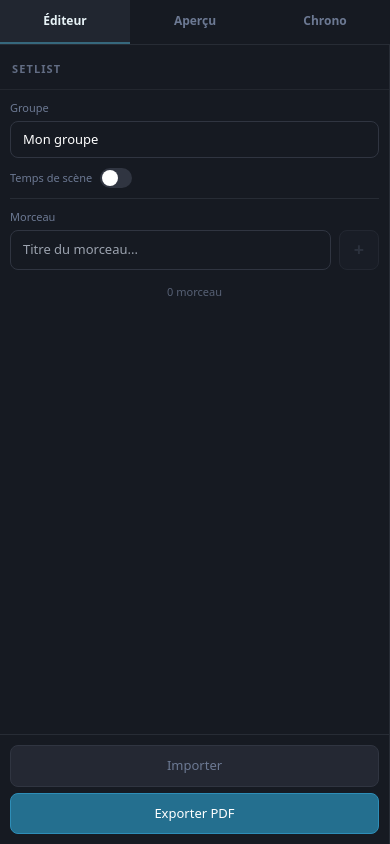
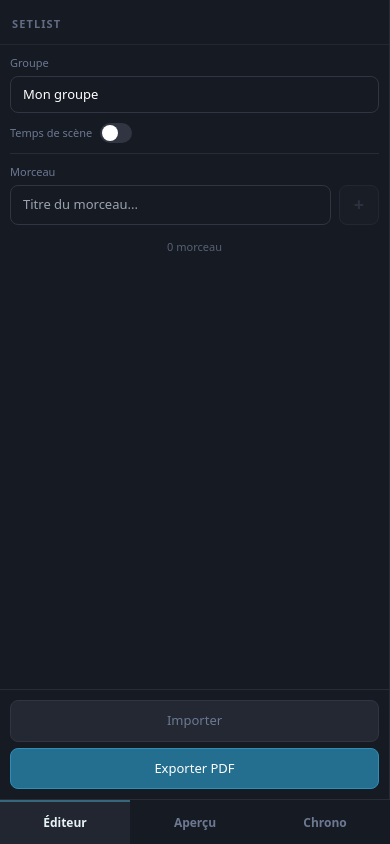
Before and after one commit to DjoAHP/setlab-saas, a React (Vite) app: page / in a window 390 px wide. Built offline with nearby package versions, Linux system fonts and the light colour scheme; the HTML template or start-up script is replaced by a standard one.

Commit message:
fix: move mobile tabs to bottom of screen

```diff
--- a/src/App.tsx
+++ b/src/App.tsx
@@ -26,9 +26,16 @@ function AppContent() {
   if (isMobile) {
     return (
       <div style={{ display: "flex", flexDirection: "column", height: "100%", width: "100%", overflow: "hidden" }}>
+        <div style={{ flex: 1, minHeight: 0, width: "100%", display: "flex", flexDirection: "column" }}>
+          {mobileTab === "editor" && <SetlistEditor />}
+          {mobileTab === "preview" && <SetlistPreview />}
+          {mobileTab === "chrono" && <ChronoPanel />}
+        </div>
+
         <div
           style={{
-            display: "flex", width: "100%", borderBottom: "1px solid hsl(220, 15%, 18%)",
+            display: "flex", width: "100%",
+            borderTop: "1px solid hsl(220, 15%, 18%)",
             background: "hsl(222, 20%, 11%)", flexShrink: 0,
           }}
         >
@@ -45,18 +52,12 @@ function AppContent() {
                 background: mobileTab === tab.key ? "hsl(222, 18%, 16%)" : "transparent",
                 color: mobileTab === tab.key ? "hsl(var(--tl-accent-princ))" : "hsl(220, 15%, 50%)",
                 fontSize: "12px", fontWeight: 600, cursor: "pointer",
-                borderBottom: mobileTab === tab.key ? "2px solid hsl(var(--tl-accent-border))" : "2px solid transparent",
+                borderTop: mobileTab === tab.key ? "2px solid hsl(var(--tl-accent-border))" : "2px solid transparent",
               }}
             >
               {tab.label}
             </button>
           ))}
-        </div>
-
-        <div style={{ flex: 1, minHeight: 0, width: "100%", display: "flex", flexDirection: "column" }}>
-          {mobileTab === "editor" && <SetlistEditor />}
-          {mobileTab === "preview" && <SetlistPreview />}
-          {mobileTab === "chrono" && <ChronoPanel />}
         </div>
       </div>
     );
```
